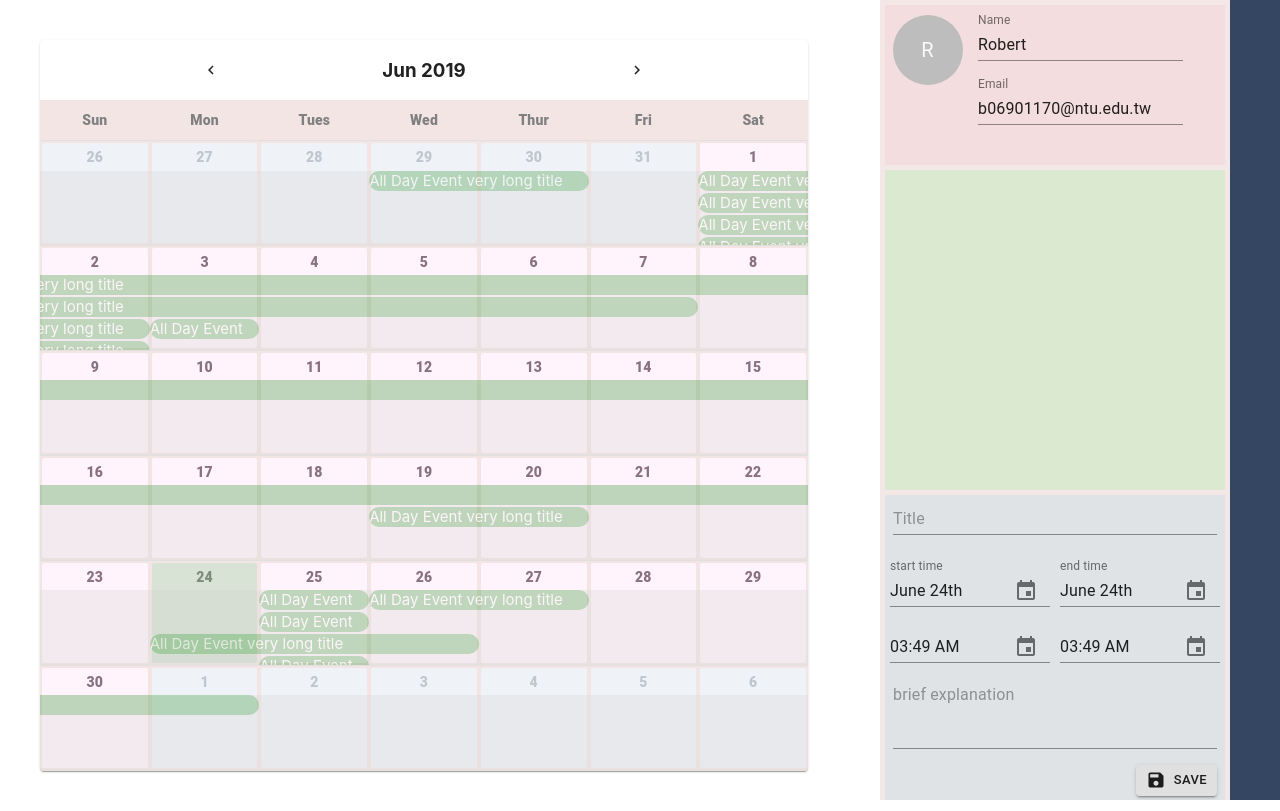
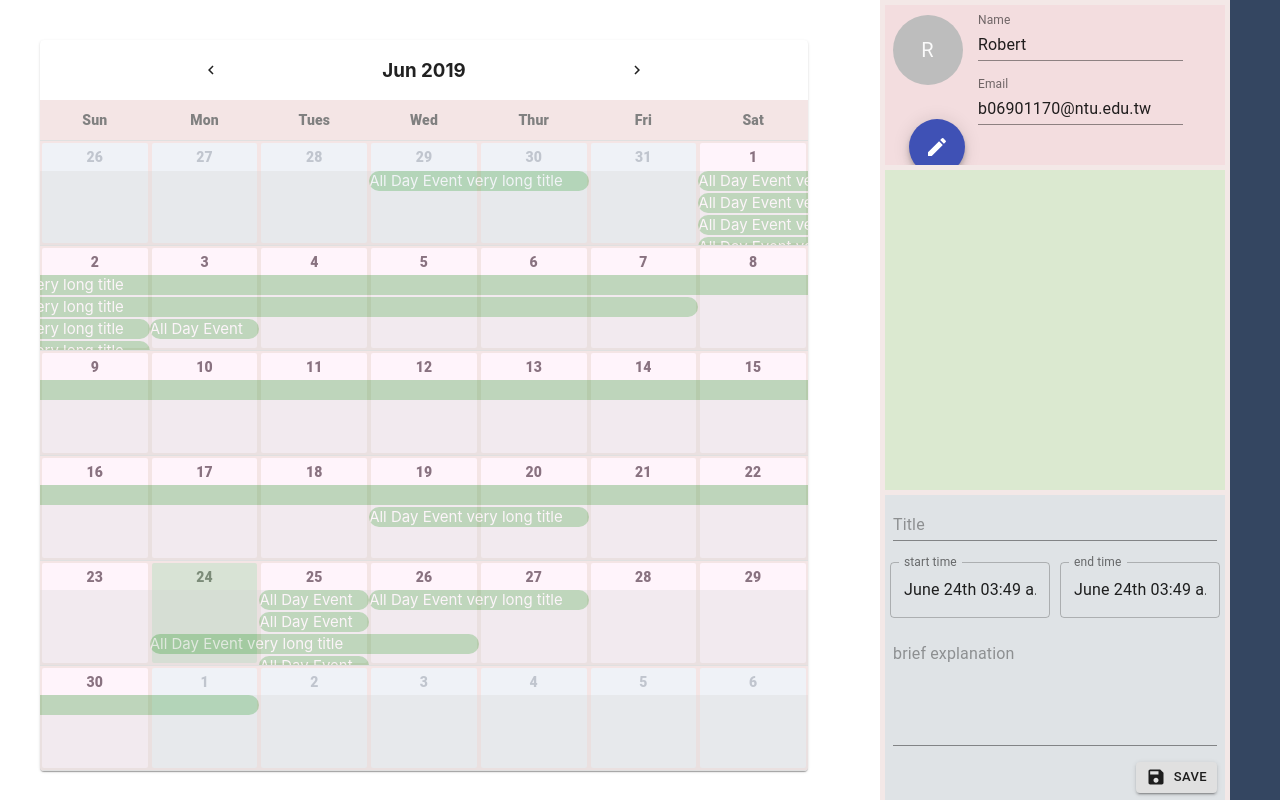
Before and after one commit to CYL010718/Web_Final, a React (Create React App) app: page / in a window 1280 px wide. Built offline with nearby package versions, Linux system fonts and the light colour scheme.

Commit message:
06_28_robert_01

```diff
--- a/src/components/editIcon.js
+++ b/src/components/editIcon.js
@@ -1,10 +1,22 @@
-import IconButton from '@material-ui/core/IconButton';
-import SvgIcon from '@material-ui/core/SvgIcon';
+import React from 'react';
+import { makeStyles } from '@material-ui/core/styles';
+import Fab from '@material-ui/core/Fab';
+import EditIcon from '@material-ui/icons/Edit';
 
-// ...
+const useStyles = makeStyles(theme => ({
+  fab: {
+    margin: theme.spacing(3),
+  },
+}));
 
-<IconButton aria-label="Delete">
-  <SvgIcon>
-    <path d="M20 12l-1.41-1.41L13 16.17V4h-2v12.17l-5.58-5.59L4 12l8 8 8-8z" />
-  </SvgIcon>
-</IconButton>
+export default function FloatingActionButtons(props) {
+  const classes = useStyles();
+
+  return (
+    <div onClick={props.editProfile}>
+      <Fab color="primary" aria-label="Edit" className={classes.fab}>
+        <EditIcon />
+      </Fab>
+    </div>
+  );
+}
--- /dev/null
+++ b/src/components/password.js
@@ -0,0 +1,84 @@
+import React from 'react';
+import clsx from 'clsx';
+import { makeStyles } from '@material-ui/core/styles';
+import IconButton from '@material-ui/core/IconButton';
+import Input from '@material-ui/core/Input';
+import InputLabel from '@material-ui/core/InputLabel';
+import InputAdornment from '@material-ui/core/InputAdornment';
+import FormHelperText from '@material-ui/core/FormHelperText';
+import FormControl from '@material-ui/core/FormControl';
+import TextField from '@material-ui/core/TextField';
+import MenuItem from '@material-ui/core/MenuItem';
+import Visibility from '@material-ui/icons/Visibility';
+import VisibilityOff from '@material-ui/icons/VisibilityOff';
+
+const ranges = [
+  {
+    value: '0-20',
+    label: '0 to 20',
+  },
+  {
+    value: '21-50',
+    label: '21 to 50',
+  },
+  {
+    value: '51-100',
+    label: '51 to 100',
+  },
+];
+
+const useStyles = makeStyles(theme => ({
+  root: {
+    display: 'flex',
+    flexWrap: 'wrap',
+  },
+  margin: {
+    margin: theme.spacing(1),
+  },
+  withoutLabel: {
+    marginTop: theme.spacing(3),
+  },
+  textField: {
+    flexBasis: 200,
+  },
+}));
+
+export default function InputAdornments(props) {
+  const classes = useStyles();
+  const [values, setValues] = React.useState({
+    amount: '',
+    password: props.defaultValue,
+    weight: '',
+    weightRange: '',
+    showPassword: false,
+  });
+
+  const handleChange = prop => event => {
+    setValues({ ...values, [prop]: event.target.value });
+  };
+
+  const handleClickShowPassword = () => {
+    setValues({ ...values, showPassword: !values.showPassword });
+  };
+
+  return (
+    <div>
+      <FormControl className={clsx(classes.margin, classes.textField)}>
+        <InputLabel htmlFor="adornment-password">Password</InputLabel>
+        <Input
+          id="InputUserPassword"
+          type={values.showPassword ? 'text' : 'password'}
+          value={values.password}
+          onChange={handleChange('password')}
+          endAdornment={
+            <InputAdornment position="end">
+              <IconButton aria-label="Toggle password visibility" onClick={handleClickShowPassword}>
+                {values.showPassword ? <Visibility /> : <VisibilityOff />}
+              </IconButton>
+            </InputAdornment>
+          }
+        />
+      </FormControl>
+    </div>
+  );
+}
--- a/src/components/saveButton.js
+++ b/src/components/saveButton.js
@@ -24,7 +24,7 @@ export default function IconLabelButtons(props) {
 
   return (
     <div style={{display:'flex', flexDirection:'row-reverse'}}>
-        <Button variant="contained" size="small" className={classes.button} onClick = {props.addNewEvent}>
+        <Button variant="contained" size="small" className={classes.button} onClick = {props.handleClick}>
           <SaveIcon className={clsx(classes.leftIcon, classes.iconSmall)} />
           Save
         </Button>
--- a/src/components/timePickers.js
+++ b/src/components/timePickers.js
@@ -7,6 +7,7 @@ import {
   MuiPickersUtilsProvider,
   KeyboardTimePicker,
   KeyboardDatePicker,
+  DateTimePicker
 } from '@material-ui/pickers';
 
 const useStyles = makeStyles({
@@ -17,7 +18,7 @@ const useStyles = makeStyles({
 
 export default function MaterialUIPickers(props) {
   // The first commit of Material-UI
-  const [selectedDate, setSelectedDate] = React.useState(new Date());
+  const [selectedDate, setSelectedDate] = React.useState();
 
   const classes = useStyles();
 
@@ -28,24 +29,12 @@ export default function MaterialUIPickers(props) {
   return (
     <MuiPickersUtilsProvider utils={DateFnsUtils}>
       <Grid container className={classes.grid} justify="space-around">
-        <KeyboardDatePicker
-          margin="normal"
-          id={"timePicker"+props.id}
-          label={props.label}
-          value={selectedDate}
-          onChange={handleDateChange}
-          KeyboardButtonProps={{
-            'aria-label': 'change date',
-          }}
-        />
-        <KeyboardTimePicker
-          margin="normal"
-          id="mui-pickers-time"
-          value={selectedDate}
-          onChange={handleDateChange}
-          KeyboardButtonProps={{
-            'aria-label': 'change time',
-          }}
+        <DateTimePicker
+            id={"timePicker"+props.id}
+            label={props.label}
+            inputVariant="outlined"
+            value={selectedDate}
+            onChange={handleDateChange}
         />
       </Grid>
     </MuiPickersUtilsProvider>
--- a/src/containers/toolBar.js
+++ b/src/containers/toolBar.js
@@ -4,6 +4,8 @@ import TimePicker from '../components/timePickers'
 import SaveButton from '../components/saveButton'
 import Avatar from '../components/Avatar'
 import user from '../user'
+import EditIcon from '../components/editIcon'
+import Password from '../components/password'
 
 class  Toolbar extends Component {
 
@@ -15,6 +17,19 @@ class  Toolbar extends Component {
         console.log({title , body, start, end});
     }
 
+    editProfile = () => {
+        var tem = document.getElementById('profile').style.pointerEvents;
+        console.log(document.getElementById('profile').style.pointerEvents)
+        document.getElementById('profile').style.pointerEvents = 'auto'
+    }
+
+    saveProfile = () => {
+        var name = document.getElementById('textFieldUserName').value;
+        var email = document.getElementById('textFieldUserEmail').value;
+        var password = document.getElementById('InputUserPassword').value;
+        console.log({name,email,password});
+    }
+
     render(){
         return (
             <div style={{width:'400px', height:'100%', position:'absolute', right:'0', top:'0',backgroundColor:'#f3e8e7',
@@ -22,16 +37,21 @@ class  Toolbar extends Component {
                 <div style={{width:'50px', height:'100%',backgroundColor:'#344661',
                             display: 'flex', flexDirection: 'row-reverse', justifyContent:'flex-start'}}></div>
                 <div style={{width:'350px', height:'100%', overflowX:'hidden', overflowY:'hidden'}}>
-                    <div style={{width:'100%', height:'20%',padding:'5px 5px 0 5px', overflowY:'scroll'}}>
-                        <div style={{width:'340px', height:'100%', backgroundColor:'#f3dddf', display:'flex'}}>
-                            <div style={{height:'100%', width:'25%'}}>
+                    <div style={{width:'100%', height:'20%',padding:'5px 5px 0 5px', overflowY:'hidden'}}>
+                        <div style={{width:'340px', height:'100%', display:'flex'}}>
+                            <div style={{height:'100%', width:'25%', backgroundColor:'#f3dddf'}}>
                                 <Avatar radius={70} margin={10} name={user.name[0]}/>
+                                <EditIcon editProfile = {this.editProfile}/>
                             </div>
-                            <div style={{height:'100%', width:'65%', pointerEvents:'none'}}>
+                            <div id = 'profile' style={{height:'100%', width:'65%', pointerEvents:'none', backgroundColor:'#f3dddf', overflowY:'scroll'}}>
                                 <TextField label='Name' row='1' id='UserName' defaultValue={user.name}/>
                                 <TextField label='Email' row='1' id='UserEmail' defaultValue={user.email}/>
+                                <div style={{margin:'50px 0 0 0'}}>
+                                    <Password defaultValue={user.password} />
+                                </div>
+                                <SaveButton handleClick = {this.saveProfile}/>
                             </div>
-                            <div style={{height:'100%', width:'10%', pointerEvents:'none'}}>
+                            <div style={{height:'100%', width:'10%', backgroundColor:'#f3dddf'}}>
 
                             </div>
                         </div>
@@ -41,15 +61,17 @@ class  Toolbar extends Component {
 
                         </div>
                     </div>
-                    <div style={{width:'100%', height:'40%',padding:'5px 5px 0 5px', overflowY:'scroll'}}>
-                        <div style={{width:'340px', height:'100%', backgroundColor:'#dfe3e6'}}>
+                    <div style={{width:'100%', height:'39%',padding:'5px 5px 0 5px', overflowY:'scroll'}}>
+                        <div style={{width:'340px', height:'100%', backgroundColor:'#dfe3e6', display: 'flex', justifyContent: 'space-around', flexDirection:'column'}}>
                             <TextField row='1' placeholder='Title' id='Title'/>
                             <div style={{display:'flex', justifyContent:'space-around'}}>
                                 <TimePicker label='start time' id='StartTime'/>
                                 <TimePicker label='end time' id='EndTime'/>
                             </div>
-                            <TextField row='3' label='' placeholder='brief explanation' id='Explanation'/>
-                            <SaveButton addNewEvent = {this.addNewEvent}/>
+                            <div>
+                                <TextField row='5' label='' placeholder='brief explanation' id='Explanation'/>
+                                <SaveButton handleClick = {this.addNewEvent}/>
+                            </div>
                         </div>
                     </div>
                 </div>
--- a/src/user.js
+++ b/src/user.js
@@ -1,4 +1,5 @@
 export default {
     name: 'Robert',
-    email: 'b06901170@ntu.edu.tw'
+    email: 'b06901170@ntu.edu.tw',
+    password: 'handsome'
 }
```
